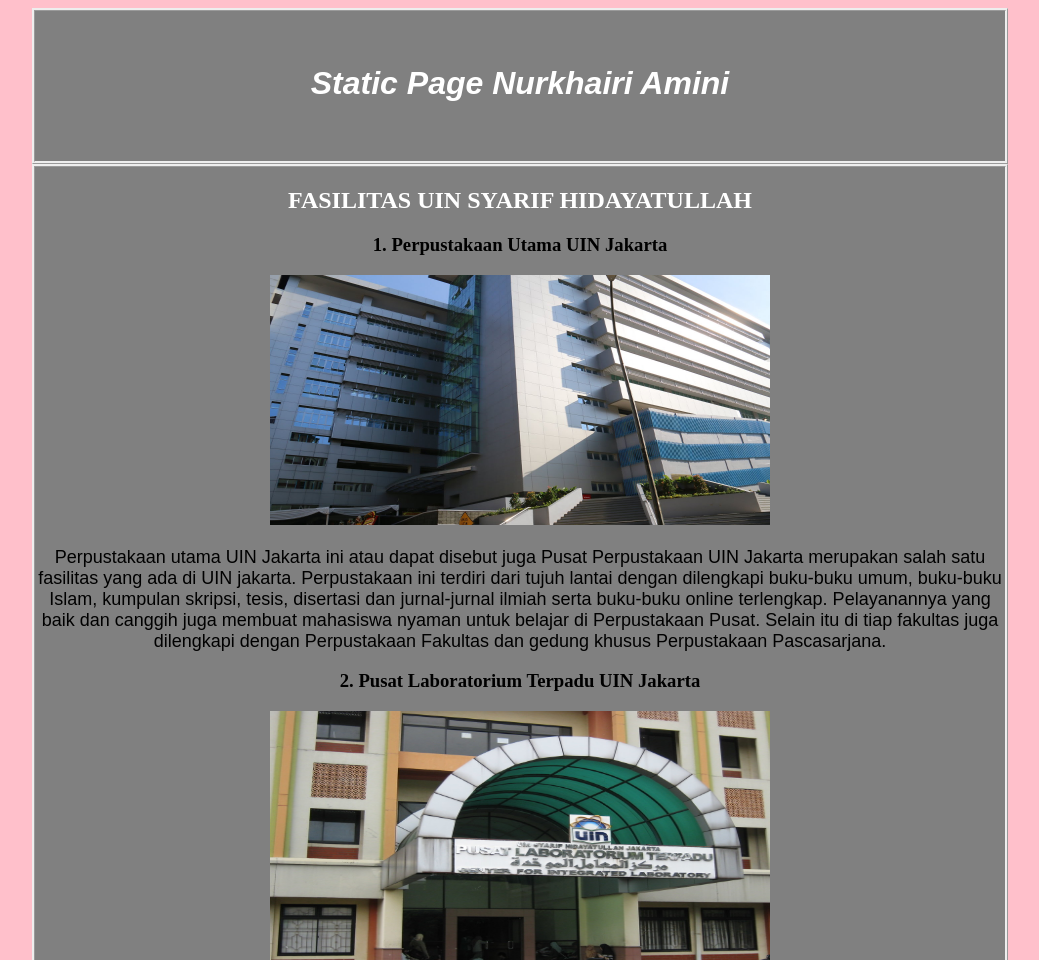
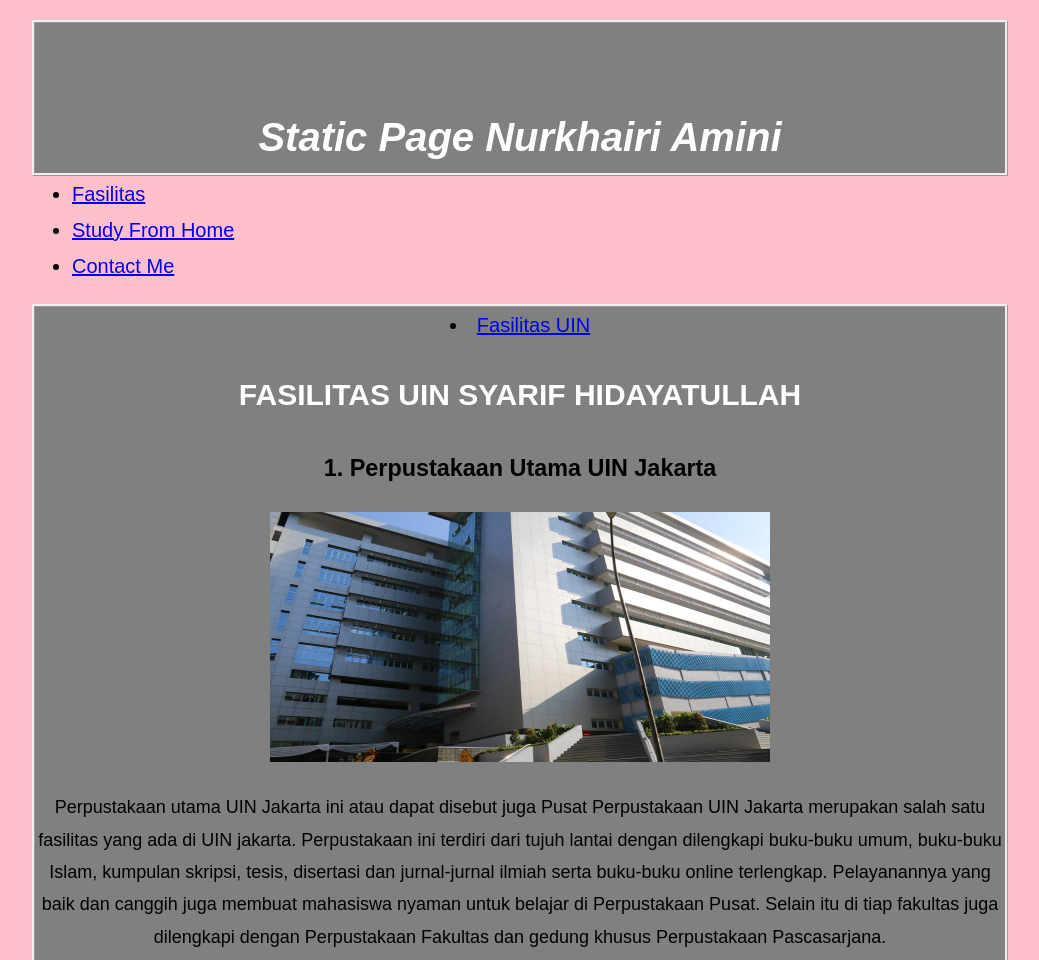
Before and after one commit to nurkhairiq23/Tugas_Cloud, a PHP site: page / in a window 1280 px wide. Shown: the top 960 px of the page, without its empty margins (123-1162 px from the left). Run offline with PHP 8.4, Linux system fonts and the light colour scheme.

Commit message:
Update index.php

```diff
--- a/index.php
+++ b/index.php
@@ -5,6 +5,8 @@
   <style>
     body {
         background-color: pink;
+	font: 20px Montserrat, sans-serif;
+    	line-height: 1.8;
     }
 
     .wrap{
@@ -47,9 +49,16 @@
 	    <br>
             <center><h1><em>Static Page Nurkhairi Amini</em></h1></center>
     </div>
-
-  <div class="konten">
+    <div class="menu">
+	<ul>
+		<li><a href="#">Fasilitas</a></li>
+		<li><a href="#">Study From Home</a></li>
+		<li><a href="#">Contact Me</a></li>
+	</ul>
+		</div>
+     <div class="konten">
         <center>
+	    <li><a href="#">Fasilitas UIN</a></li>
             <h2 style="color: white">FASILITAS UIN SYARIF HIDAYATULLAH</h2>
 
             <h3>1. Perpustakaan Utama UIN Jakarta</h3>
@@ -71,7 +80,9 @@
             <h3>5. Auditorium Harun Nasution UIN Jakarta</h3>
 	    <img src="harun.jpg" height= "250px" width= "500px">
 	    <p style="text-align: center"> Auditorium Harun Nasution digunakan untuk tempat menyelenggarakan kegiatan-kegiatan besar seperti seminar, konser, hingga prosesi wisuda. </p>
-        </center>
+
+	    <li><a href="#">Study From Home</a></li>
+	</center>
   </div>
 </div>
 </body>
```
